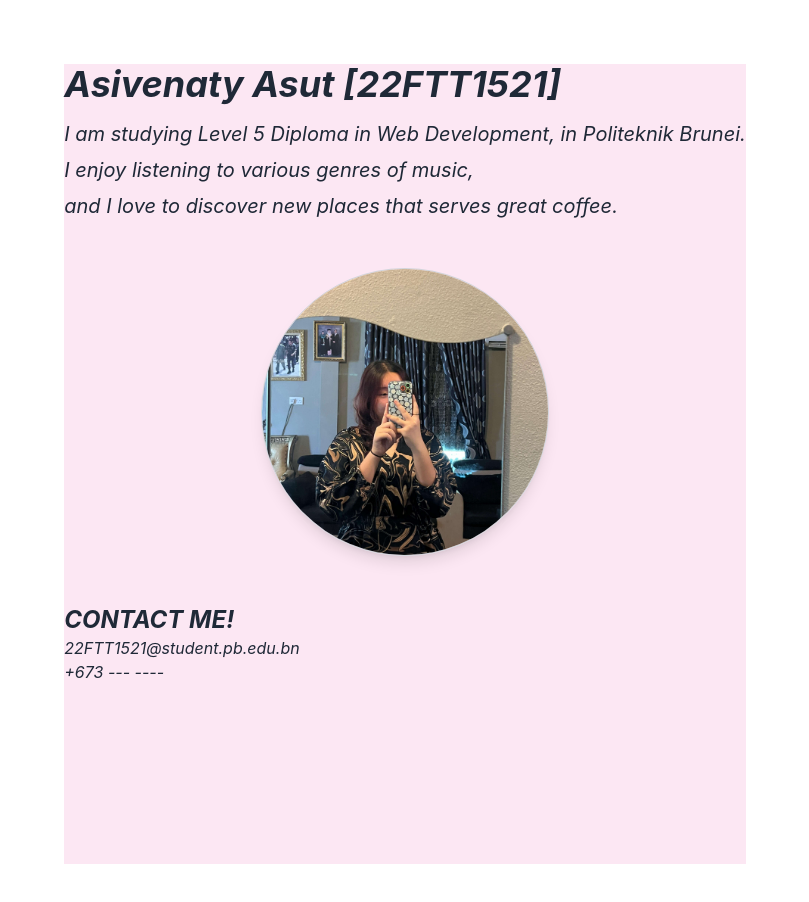
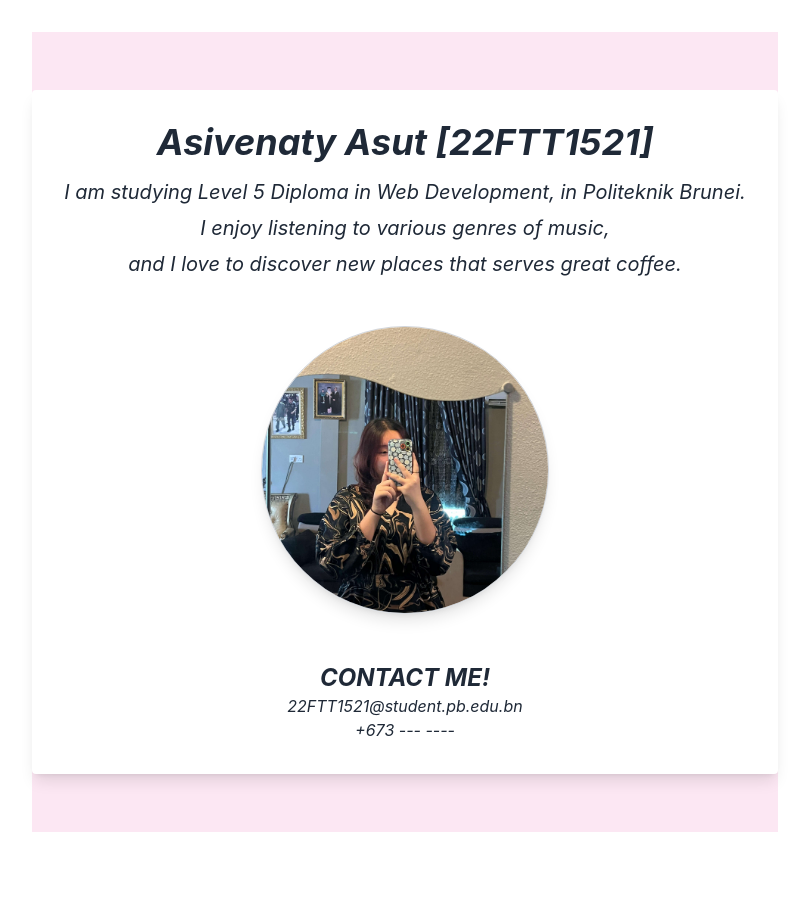
Before and after one commit to 1ivyy/vite, a Vue app: page / in a window 1280 px wide. Shown: the top 902 px of the page, without its empty margins (235-1044 px from the left). After the commit the page ends 864 px from the top, so only its background shows below. Built offline with nearby package versions, Linux system fonts and the light colour scheme.

Commit message:
added box

```diff
--- a/src/App.vue
+++ b/src/App.vue
@@ -1,11 +1,7 @@
-<script setup lang="ts">
-import HelloWorld from './components/HelloWorld.vue'
-import ivy from "./assets/ivy2.jpg"
-</script>
-
 <template>
-  <div class="min-h-screen bg-pink-100 text-gray-800 italic mb-12 text-center sm:text-left px-4 sm:px-0">
-    <h1 class="text-4xl font-bold mb-4 mt-8">Asivenaty Asut [22FTT1521]</h1>
+  <div class="min-h-screen bg-pink-100 text-gray-800 italic flex flex-col justify-center items-center px-4 sm:px-0">
+    <div class="bg-white p-8 rounded shadow-lg">
+      <h1 class="text-4xl font-bold mb-4">Asivenaty Asut [22FTT1521]</h1>
       <h2 class="text-xl">I am studying Level 5 Diploma in Web Development, in Politeknik Brunei.</h2>
       <h2 class="text-xl mt-2">I enjoy listening to various genres of music,</h2>
       <h2 class="text-xl mt-2">and I love to discover new places that serves great coffee.</h2>
@@ -14,10 +10,11 @@ import ivy from "./assets/ivy2.jpg"
         <img src="./assets/ivy2.jpg" class="w-48 h-48 sm:w-72 sm:h-72 object-cover border border-gray-300 rounded-full shadow-lg" alt="">
       </div>
 
-    <div class="mt-12 px-4 sm:px-0 text-center sm:text-left">
+      <div class="mt-12 text-center">
         <h2 class="text-2xl font-bold">CONTACT ME!</h2>
         <h2>22FTT1521@student.pb.edu.bn</h2>
         <h2>+673 --- ----</h2>
       </div>
     </div>
+  </div>
 </template>
```
Lines whose indentation alone changed are shown as unchanged.
